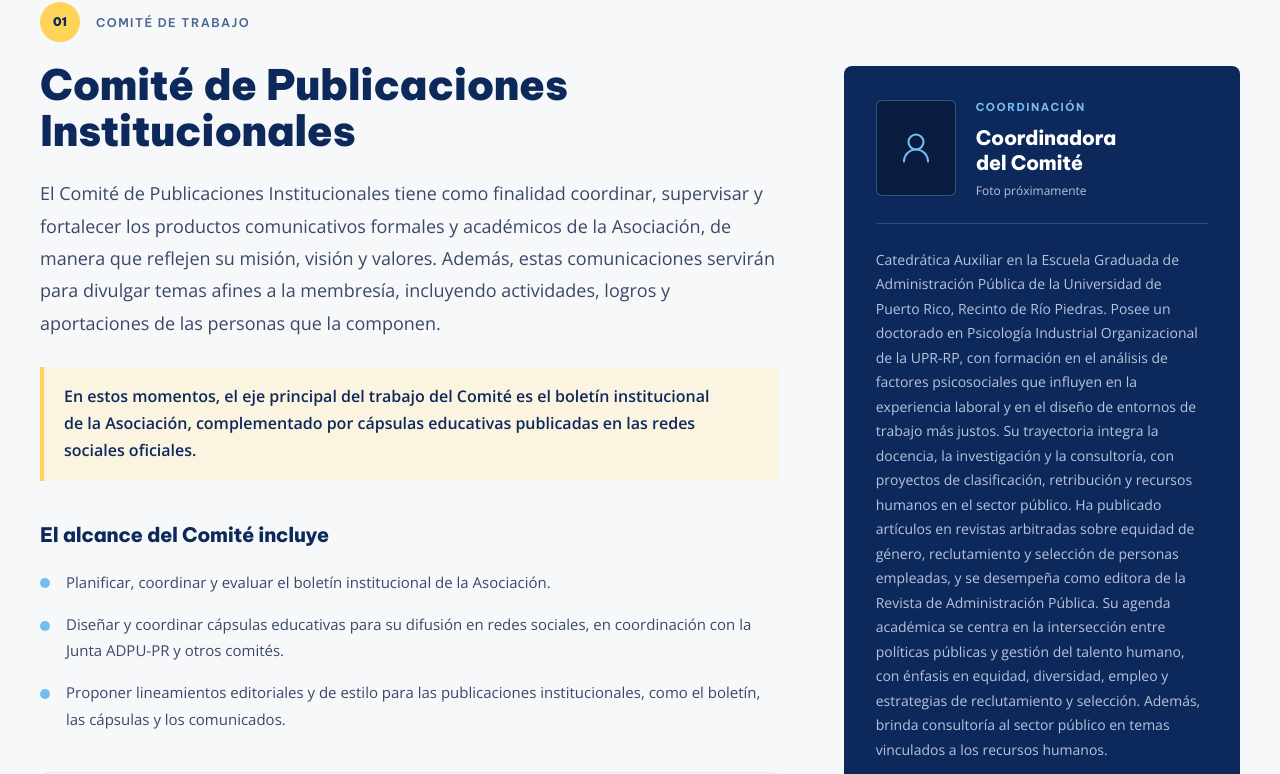
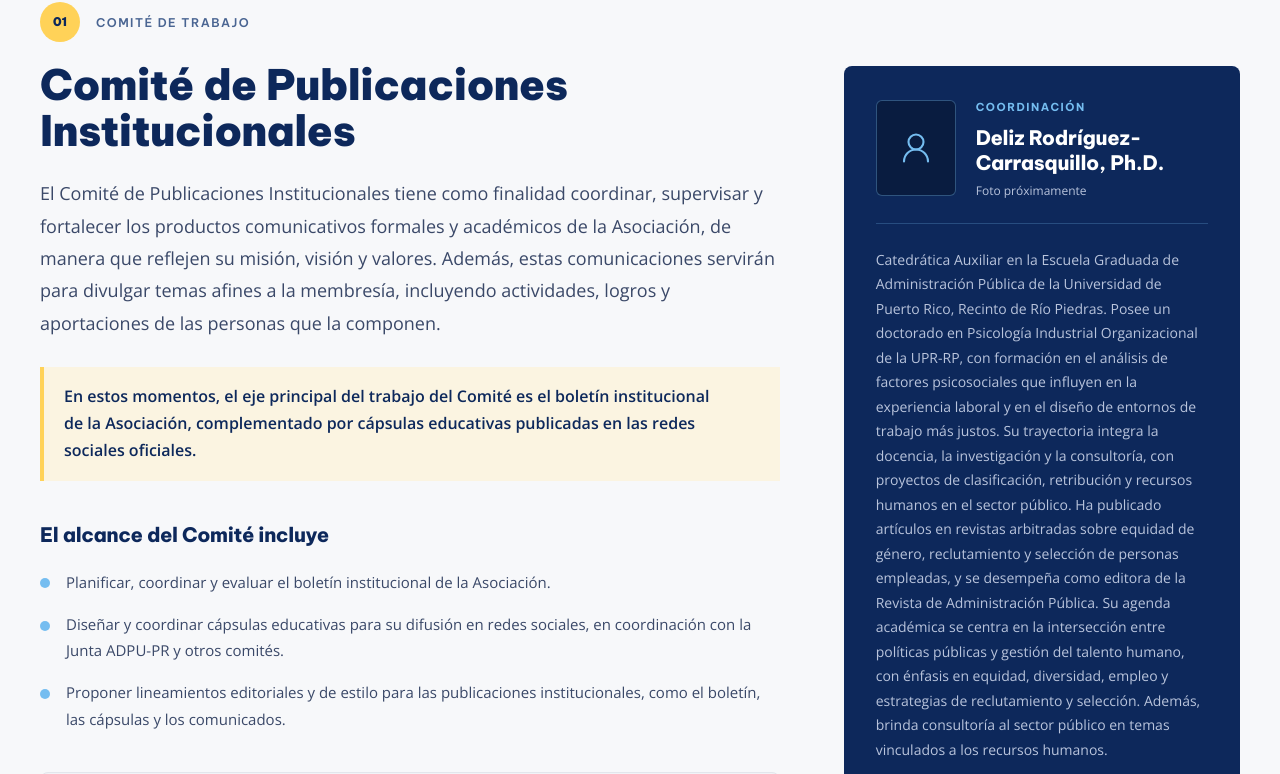
Before and after one commit to marcmaceira/adpupr, a Next.js app: page /nosotros/estructura-organizacional in a window 1280 px wide. Shown: the part 2197-2971 px from the top of the page. Built offline with nearby package versions, Linux system fonts and the light colour scheme; no server answers.

Commit message:
content: update committee coordinator profiles

```diff
--- a/src/components/committee-details.tsx
+++ b/src/components/committee-details.tsx
@@ -36,6 +36,7 @@ const COMMITTEES: readonly Committee[] = [
       "Se considerar\u00E1n las recomendaciones, ideas y estrategias de los miembros del Comit\u00E9. El Consejo Administrativo tomar\u00E1 las decisiones de acuerdo con la misi\u00F3n y los valores de ADPU-PR.",
     ],
     coordinator: {
+      name: "Deliz Rodríguez-Carrasquillo, Ph.D. ",
       bio: "Catedr\u00E1tica Auxiliar en la Escuela Graduada de Administraci\u00F3n P\u00FAblica de la Universidad de Puerto Rico, Recinto de R\u00EDo Piedras. Posee un doctorado en Psicolog\u00EDa Industrial Organizacional de la UPR-RP, con formaci\u00F3n en el an\u00E1lisis de factores psicosociales que influyen en la experiencia laboral y en el dise\u00F1o de entornos de trabajo m\u00E1s justos. Su trayectoria integra la docencia, la investigaci\u00F3n y la consultor\u00EDa, con proyectos de clasificaci\u00F3n, retribuci\u00F3n y recursos humanos en el sector p\u00FAblico. Ha publicado art\u00EDculos en revistas arbitradas sobre equidad de g\u00E9nero, reclutamiento y selecci\u00F3n de personas empleadas, y se desempe\u00F1a como editora de la Revista de Administraci\u00F3n P\u00FAblica. Su agenda acad\u00E9mica se centra en la intersecci\u00F3n entre pol\u00EDticas p\u00FAblicas y gesti\u00F3n del talento humano, con \u00E9nfasis en equidad, diversidad, empleo y estrategias de reclutamiento y selecci\u00F3n. Adem\u00E1s, brinda consultor\u00EDa al sector p\u00FAblico en temas vinculados a los recursos humanos.",
     },
   },
@@ -68,7 +69,7 @@ const COMMITTEES: readonly Committee[] = [
     ],
     coordinator: {
       name: "Dr. Urayo\u00E1n Jord\u00E1n Salivia",
-      bio: "Presidente fundador de ADPUPR y profesor de la Escuela Graduada de Administraci\u00F3n P\u00FAblica de la Universidad de Puerto Rico, Recinto de R\u00EDo Piedras. Posee un Doctorado en Administraci\u00F3n P\u00FAblica de la Universidad de Baltimore y una Maestr\u00EDa en Administraci\u00F3n P\u00FAblica de la UPR R\u00EDo Piedras. Cuenta con una amplia trayectoria como acad\u00E9mico, administrador p\u00FAblico y asesor parlamentario profesional. Su experiencia integra la docencia, el procedimiento parlamentario, la gobernanza organizacional y el fortalecimiento de entidades p\u00FAblicas, profesionales y comunitarias. Como coordinador del Comit\u00E9, impulsa iniciativas formativas orientadas al desarrollo de competencias pr\u00E1cticas para la gesti\u00F3n p\u00FAblica, la deliberaci\u00F3n democr\u00E1tica y la toma de decisiones institucionales. Su aportaci\u00F3n fortalece la misi\u00F3n educativa de ADPUPR y su compromiso con una administraci\u00F3n p\u00FAblica \u00E9tica, efectiva e innovadora.",
+      bio: "Profesor de la Escuela Graduada de Administraci\u00F3n P\u00FAblica (EGAP) de la Universidad de Puerto Rico, Recinto de R\u00EDo Piedras. Posee un Doctorado en Administraci\u00F3n P\u00FAblica de la Universidad de Baltimore y una Maestr\u00EDa en Administraci\u00F3n P\u00FAblica de la UPR R\u00EDo Piedras. Fue el Presidente fundador de ADPUPR. Cuenta con una amplia trayectoria como acad\u00E9mico, administrador p\u00FAblico y asesor parlamentario profesional. Su experiencia integra la docencia, el procedimiento parlamentario, la gobernanza organizacional y el fortalecimiento de entidades p\u00FAblicas, profesionales y comunitarias. Como coordinador del Comit\u00E9 de Educación y Tecnología de ADPUPR, impulsa iniciativas formativas orientadas al desarrollo de competencias pr\u00E1cticas para la gesti\u00F3n p\u00FAblica, la deliberaci\u00F3n democr\u00E1tica y la toma de decisiones institucionales. Su aportaci\u00F3n fortalece la misi\u00F3n educativa de ADPUPR y su compromiso con una administraci\u00F3n p\u00FAblica \u00E9tica, efectiva e innovadora.",
     },
   },
 ] as const
```
